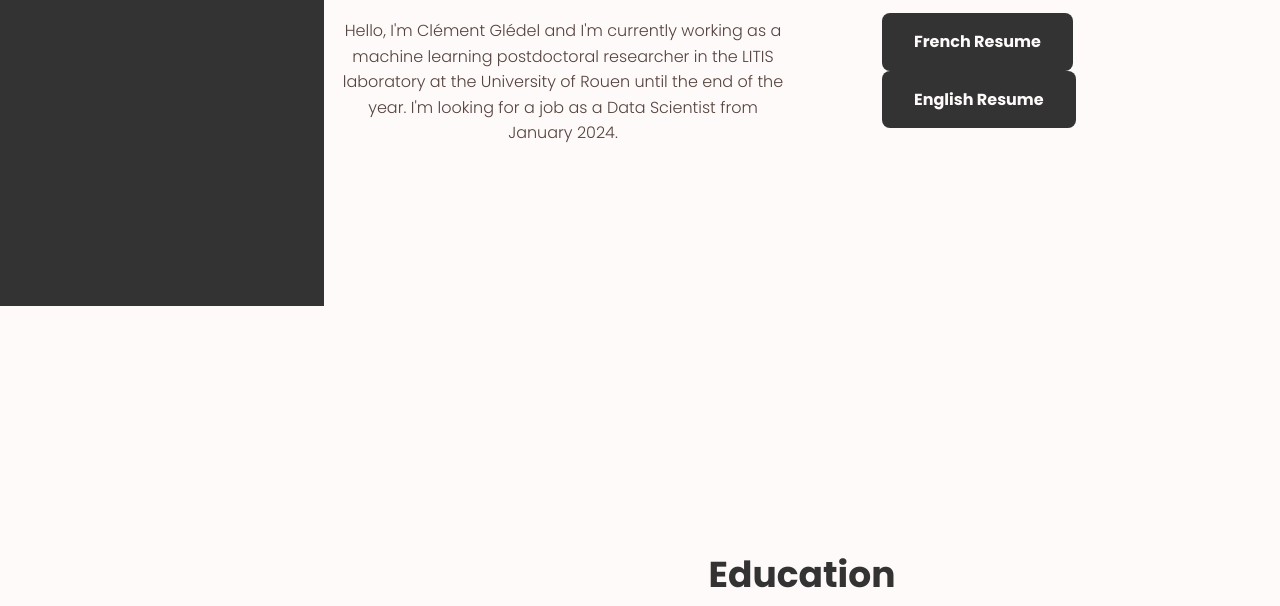
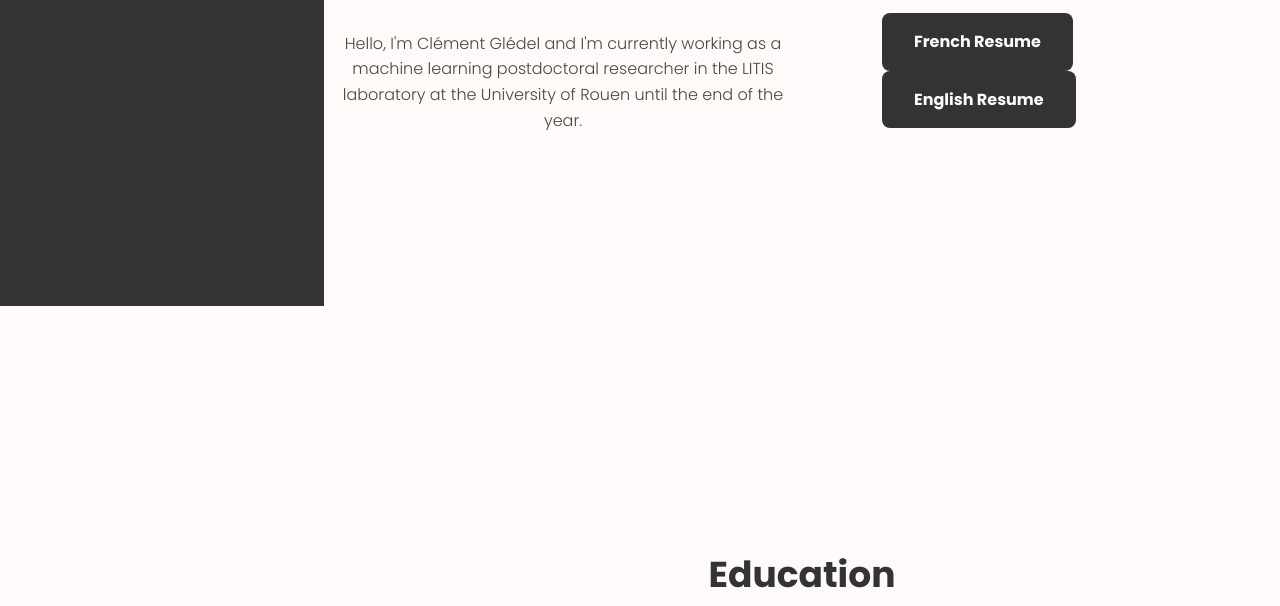
Before and after one commit to clement-g28/personal-page, a plain HTML site: page index.html in a window 1280 px wide. Shown: the part 494-1100 px from the top of the page. Drawn offline with nearby package versions, Linux system fonts and the light colour scheme.

Commit message:
personal page v1

```diff
--- a/index.html
+++ b/index.html
@@ -84,7 +84,7 @@
                     <p class="about__description">
                         Hello, I'm Clément Glédel and I'm currently working as a machine learning postdoctoral researcher in the LITIS laboratory
                         at the University of Rouen until the end of the year.
-                        I'm looking for a job as a Data Scientist from January 2024.
+                        <!--I'm looking for a job as a Data Scientist from January 2024.-->
                     </p>
 
                     <!--<div class="home__social">
```
